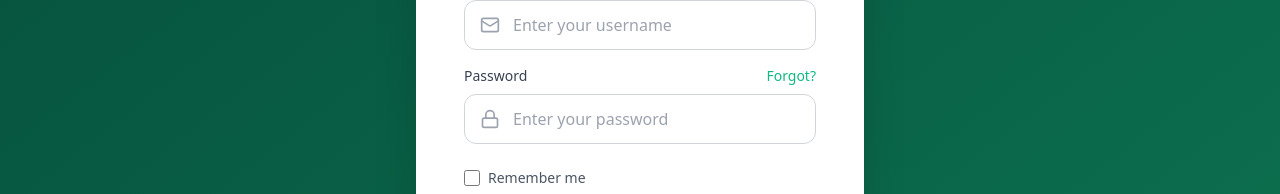
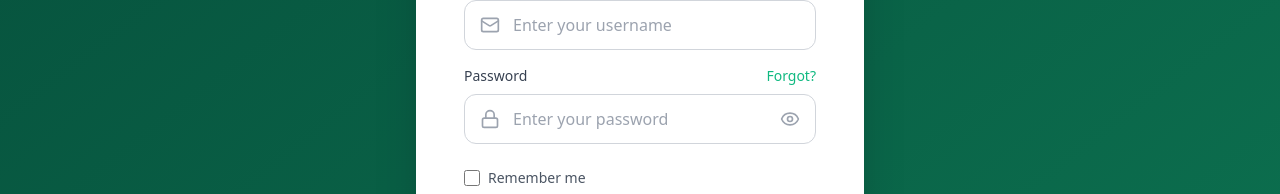
Before and after one commit to prashannaChauhanKshetri/rag-lms, a React (Vite) app in the folder frontend/: page / in a window 1280 px wide. Shown: the part 370-564 px from the top of the page. Built offline with nearby package versions, Linux system fonts and the light colour scheme; no server answers.

Commit message:
feat: add password visibility toggle to login page

```diff
--- a/frontend/src/components/auth/EnhancedLogin.tsx
+++ b/frontend/src/components/auth/EnhancedLogin.tsx
@@ -1,5 +1,5 @@
 import React, { useState, useEffect } from 'react';
-import { Mail, Lock, ArrowRight, AlertCircle, Loader2, Building2 } from 'lucide-react';
+import { Mail, Lock, ArrowRight, AlertCircle, Loader2, Building2, Eye, EyeOff } from 'lucide-react';
 import { api } from '../../lib/api';
 
 interface Institution {
@@ -47,6 +47,7 @@ const Login: React.FC<LoginProps> = ({ onLoginSuccess, onSignupClick }) => {
   const [forgotPasswordEmail, setForgotPasswordEmail] = useState('');
   const [forgotPasswordLoading, setForgotPasswordLoading] = useState(false);
   const [forgotPasswordMessage, setForgotPasswordMessage] = useState('');
+  const [showPassword, setShowPassword] = useState(false);
 
   // Fetch institutions on component mount
   useEffect(() => {
@@ -146,21 +147,18 @@ const Login: React.FC<LoginProps> = ({ onLoginSuccess, onSignupClick }) => {
             </div>
 
             {forgotPasswordMessage && (
-              <div className={`mb-6 p-4 rounded-xl border flex items-start gap-3 ${
-                forgotPasswordMessage.includes('sent')
+              <div className={`mb-6 p-4 rounded-xl border flex items-start gap-3 ${forgotPasswordMessage.includes('sent')
                   ? 'bg-green-50 border-green-200'
                   : 'bg-red-50 border-red-200'
-              }`}>
-                <AlertCircle className={`w-5 h-5 flex-shrink-0 mt-0.5 ${
-                  forgotPasswordMessage.includes('sent')
+                }`}>
+                <AlertCircle className={`w-5 h-5 flex-shrink-0 mt-0.5 ${forgotPasswordMessage.includes('sent')
                     ? 'text-green-600'
                     : 'text-red-600'
-                }`} />
-                <p className={`text-sm ${
-                  forgotPasswordMessage.includes('sent')
+                  }`} />
+                <p className={`text-sm ${forgotPasswordMessage.includes('sent')
                     ? 'text-green-700'
                     : 'text-red-700'
-                }`}>{forgotPasswordMessage}</p>
+                  }`}>{forgotPasswordMessage}</p>
               </div>
             )}
 
@@ -297,14 +295,22 @@ const Login: React.FC<LoginProps> = ({ onLoginSuccess, onSignupClick }) => {
                   <Lock className="w-5 h-5 text-gray-400" />
                 </div>
                 <input
-                  type="password"
+                  type={showPassword ? 'text' : 'password'}
                   name="password"
                   value={credentials.password}
                   onChange={handleInputChange}
                   placeholder="Enter your password"
-                  className="w-full pl-12 pr-4 py-3 border border-gray-300 rounded-xl focus:outline-none focus:ring-2 focus:ring-[#10B981] focus:border-transparent transition-all"
+                  className="w-full pl-12 pr-12 py-3 border border-gray-300 rounded-xl focus:outline-none focus:ring-2 focus:ring-[#10B981] focus:border-transparent transition-all"
                   autoComplete="current-password"
                 />
+                <button
+                  type="button"
+                  onClick={() => setShowPassword(!showPassword)}
+                  className="absolute right-4 top-1/2 -translate-y-1/2 text-gray-400 hover:text-gray-600 transition-colors"
+                  tabIndex={-1}
+                >
+                  {showPassword ? <EyeOff className="w-5 h-5" /> : <Eye className="w-5 h-5" />}
+                </button>
               </div>
             </div>
 
```
